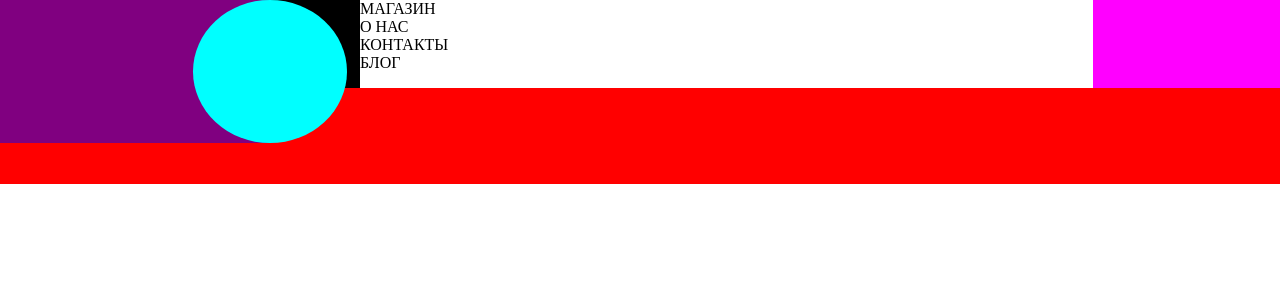
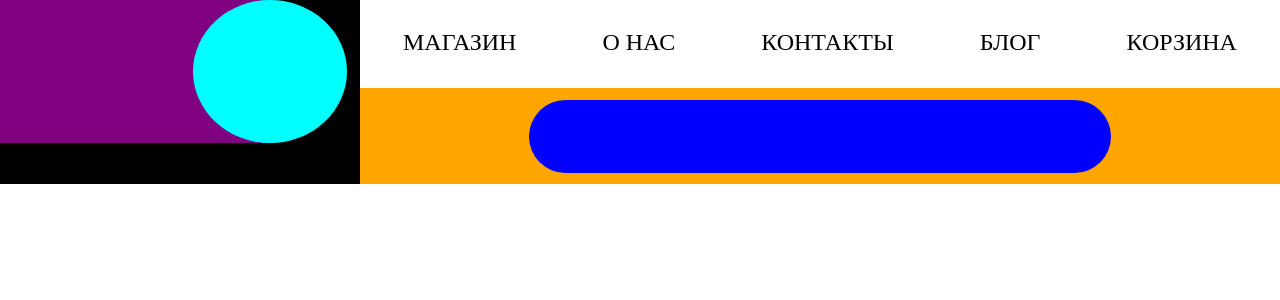
Before and after one commit to Danila267/azsk, a Vue app: page / in a window 1280 px wide. Shown: the top 300 px of the page. Built offline with nearby package versions, Linux system fonts and the light colour scheme.

Commit message:
Early lower header layout

```diff
--- a/src/components/Header.vue
+++ b/src/components/Header.vue
@@ -11,9 +11,20 @@
                 <p class="header__upper-part--second__column">О НАС</p>
                 <p class="header__upper-part--second__column">КОНТАКТЫ</p>
                 <p class="header__upper-part--second__column">БЛОГ</p>
+                <p class="header__upper-part--second__column">КОРЗИНА</p>
             </div>
-            <div class="header__upper-part--third">
+            <!-- <div class="header__upper-part--third">
 
+            </div> -->
+        </div>
+        <div class="header__lower-part">
+            <div class="header__lower-part--first">
+
+            </div>
+            <div class="header__lower-part__search-block">
+                <div class="header__lower-part__search-block__search">
+
+                </div>
             </div>
         </div>
     </nav>
@@ -32,14 +43,14 @@ export default {
         width: 100%;
         margin: 0;
         padding: 0;
-        display: flex;
+        // display: flex;
         height: 11.5em;
         background-color: red;
     }
     .header__upper-part {
         width: 100%;
         display: flex;
-        position: relative;
+        position: absolute;
         justify-content: flex-start;
         top: 0;
         background-color: blue;
@@ -59,6 +70,11 @@ export default {
         background-color: white;
         // flex-grow: 0.6;
         flex-shrink: 3;
+        display: flex;
+        flex-direction: row;
+        justify-content: space-around;
+        align-items: center;
+        min-width: 0;
     }
     .header__upper-part--third {
         background-color: magenta;
@@ -86,4 +102,63 @@ export default {
         border-radius: 100%;
         z-index: 300;
     }
+    .header__upper-part--second__column {
+        width: auto;
+        height: 2em;
+        font-size: 1.5em;
+        position: relative;
+        justify-content: center;
+        align-items: center;
+        top: 10%;
+        min-width: 0;
+    }
+    .header__lower-part {
+        width: 100%;
+        display: flex;
+        position: absolute;
+        bottom: 0;
+        left: 0;
+        height: 52%;
+        background-color: green;
+        justify-content: flex-start;
+        align-items: center;
+    }
+    .header__lower-part--first {
+        width: 22.5em;
+        // min-width: 22.5em;
+        height: 100%;
+        display: flex;
+        position: relative;
+        // left: 50%;
+        justify-self: center;
+        justify-content: center;
+        align-items: center;
+        background-color: black;
+        flex-shrink: 0;
+    }
+    .header__lower-part__search-block {
+        // max-width: 70%;
+        min-width: 0;
+        // min-width: 22.5em;
+        height: 100%;
+        display: flex;
+        position: relative;
+        // left: 50%;
+        justify-self: center;
+        justify-content: center;
+        align-items: center;
+        background-color: orange;
+        flex-shrink: 8;
+    }
+    .header__lower-part__search-block__search {
+        width: 582px;
+        height: 73.3px;
+        display: flex;
+        position: relative;
+        justify-self: center;
+        background-color: blue;
+        border-radius: 80px;
+        flex-shrink: 8;
+    }
+
 </style>
```
